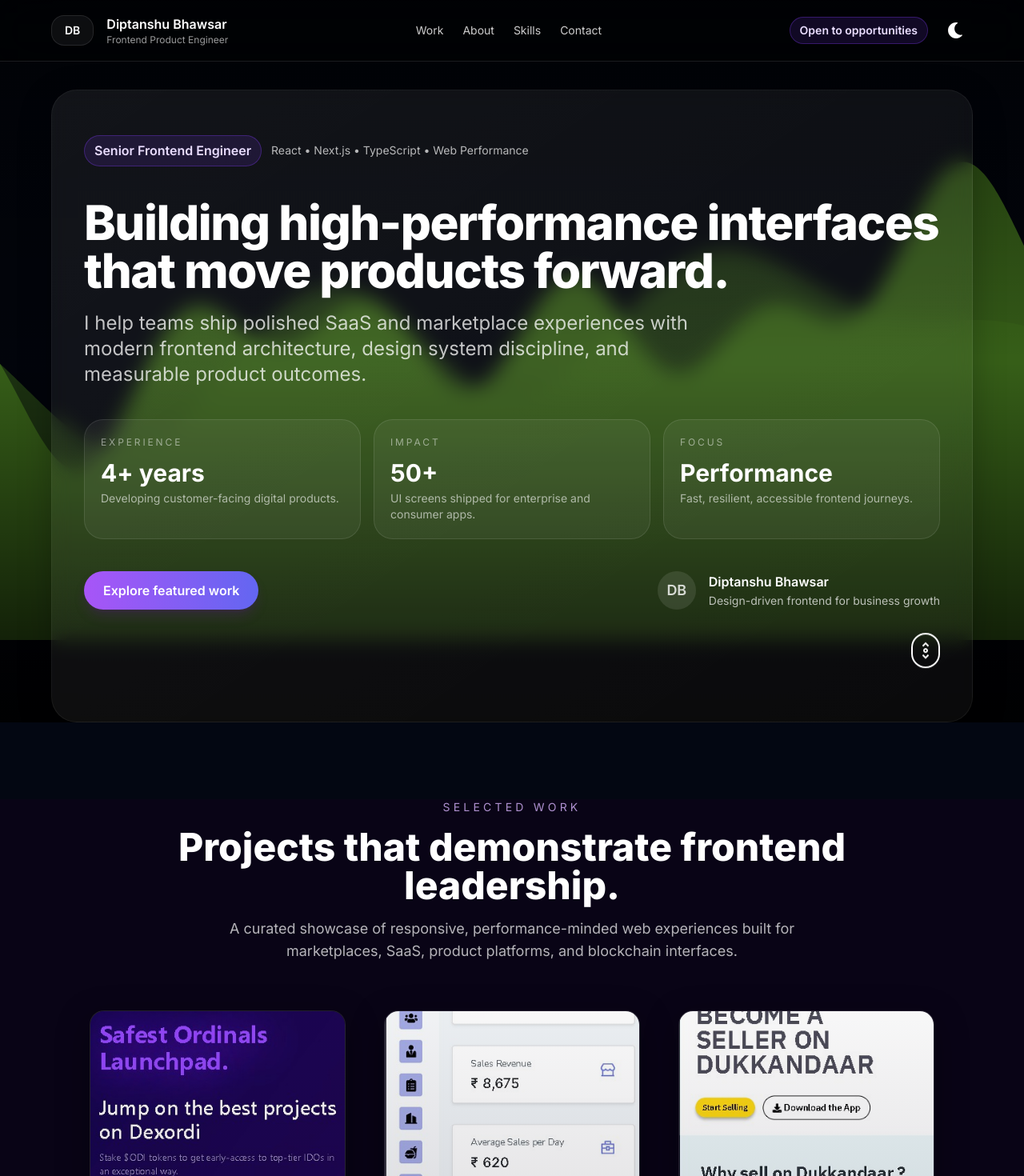
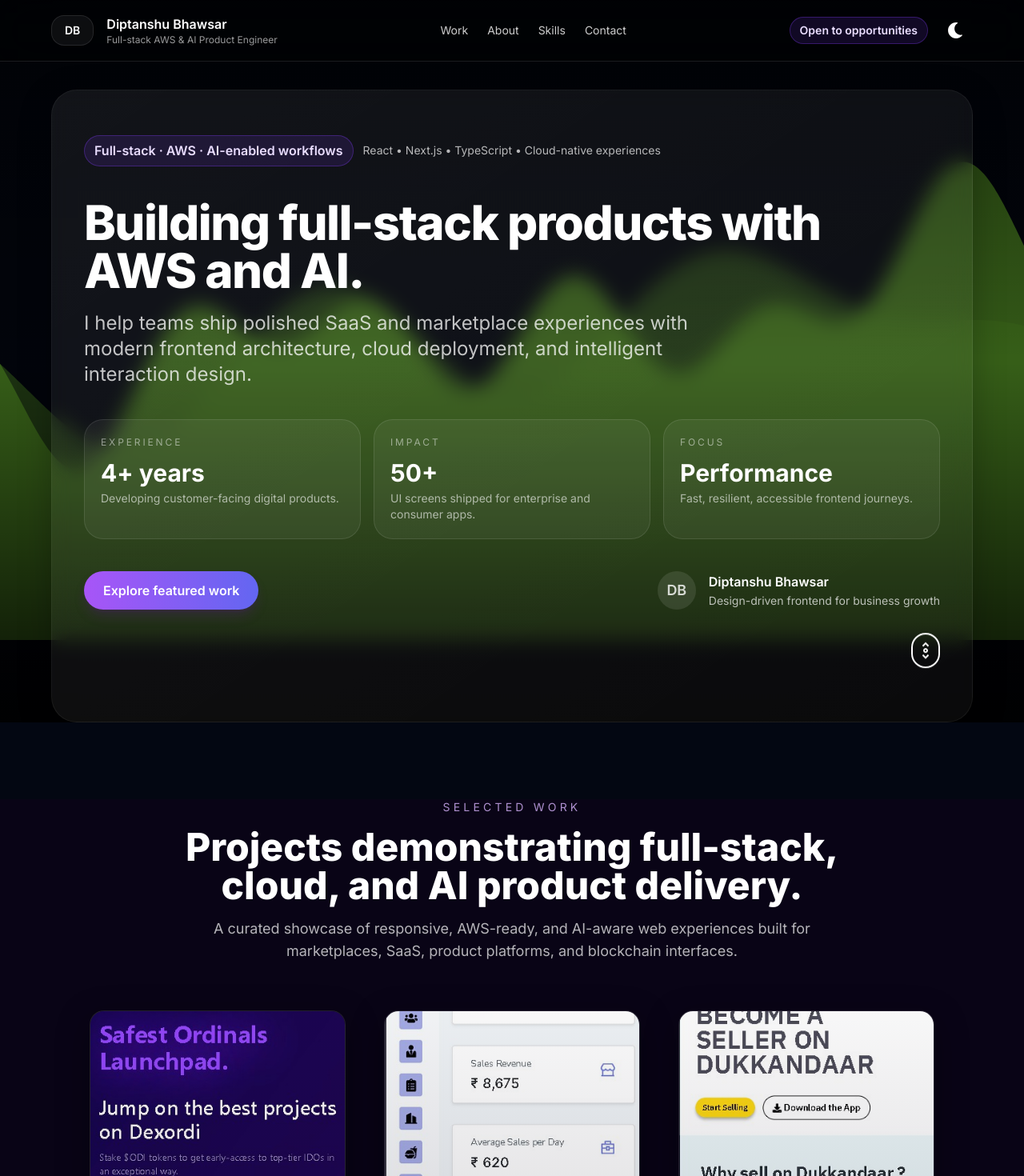
Before and after one commit to DiptanshuG/diptanshu-portfolio-site, a Next.js app: page / in a window 1280 px wide. Shown: the top 1470 px of the page at 80% size. Built offline with nearby package versions, Linux system fonts and the light colour scheme.

Commit message:
fix: update

```diff
--- a/src/app/layout.tsx
+++ b/src/app/layout.tsx
@@ -1,9 +1,9 @@
 import type { Metadata, Viewport } from "next";
 
 const APP_NAME = "Diptanshu Bhawsar";
-const APP_DEFAULT_TITLE = "Diptanshu Bhawsar | Frontend Product Engineer";
+const APP_DEFAULT_TITLE = "Diptanshu Bhawsar | Full-stack AWS & AI Product Engineer";
 const APP_TITLE_TEMPLATE = "%s | Diptanshu Bhawsar";
-const APP_DESCRIPTION = "Frontend product engineer with 4 years of experience building performance-first web products, design systems, and enterprise user experiences.";
+const APP_DESCRIPTION = "Full-stack developer with AWS and AI expertise, building modern web products and cloud-native frontend experiences.";
 import { Inter } from "next/font/google";
 import "./globals.css";
 
--- a/src/components/Header.tsx
+++ b/src/components/Header.tsx
@@ -18,7 +18,7 @@ const Header: React.FC<HeaderProps> = ({ theme, toggleTheme }) => {
             </div>
             <div>
               <p className="text-base font-semibold text-white">Diptanshu Bhawsar</p>
-              <p className="text-xs text-white/60">Frontend Product Engineer</p>
+              <p className="text-xs text-white/60">Full-stack AWS & AI Product Engineer</p>
             </div>
           </div>
 
--- a/src/components/home/Home.tsx
+++ b/src/components/home/Home.tsx
@@ -19,18 +19,18 @@ const Home: React.FC = () => {
                 <div className="section-shell w-full">
                     <div className="glass-surface rounded-[2rem] px-6 md:px-10 py-10 md:py-14 flex flex-col gap-10">
                         <div className="flex flex-wrap items-center gap-3 fade-in">
-                            <span className="pill">Senior Frontend Engineer</span>
+                            <span className="pill">Full-stack · AWS · AI-enabled workflows</span>
                             <span className="text-sm text-white/70">
-                                React • Next.js • TypeScript • Web Performance
+                                React • Next.js • TypeScript • Cloud-native experiences
                             </span>
                         </div>
 
                         <div className="flex flex-col gap-4 md:gap-5 fade-in">
                             <p className="text-4xl md:text-6xl font-extrabold tracking-tight text-white">
-                                Building high-performance interfaces that move products forward.
+                                Building full-stack products with AWS and AI.
                             </p>
                             <p className="text-lg md:text-2xl text-white/75 max-w-3xl">
-                                I help teams ship polished SaaS and marketplace experiences with modern frontend architecture, design system discipline, and measurable product outcomes.
+                                I help teams ship polished SaaS and marketplace experiences with modern frontend architecture, cloud deployment, and intelligent interaction design.
                             </p>
                         </div>
 
--- a/src/components/home/about/About.tsx
+++ b/src/components/home/about/About.tsx
@@ -42,11 +42,11 @@ const About: React.FC = () => {
               <p className="font-semibold text-2xl md:text-3xl">Hi there — I’m Diptanshu.</p>
 
               <p>
-                I am a frontend product engineer with 4 years of experience building enterprise-grade web applications and polished, high-conversion user interfaces.
+                I am a full-stack web engineer with AWS expertise and AI-enabled product experience, building modern applications that scale.
               </p>
 
               <p>
-                I bring product-focused engineering and design system discipline to every project, helping teams ship faster while maintaining performance, accessibility, and brand consistency.
+                I bring cloud-first engineering, design system discipline, and intelligent workflow design to help teams ship faster while maintaining performance, accessibility, and brand consistency.
               </p>
             </div>
 
@@ -55,8 +55,8 @@ const About: React.FC = () => {
                 <p className="text-sm uppercase tracking-[0.2em] text-white/60">Focus areas</p>
                 <ul className="mt-3 space-y-2 text-white/80 text-sm">
                   <li>React & Next.js applications</li>
-                  <li>Responsive UX with polished UI</li>
-                  <li>Performance-first frontend builds</li>
+                  <li>AWS-backed architecture and deployment</li>
+                  <li>AI-assisted product interactions</li>
                 </ul>
               </div>
               <div className="rounded-3xl border border-white/10 bg-white/5 p-5">
@@ -64,7 +64,7 @@ const About: React.FC = () => {
                 <ul className="mt-3 space-y-2 text-white/80 text-sm">
                   <li>Design system and component libraries</li>
                   <li>Accessible and scalable interfaces</li>
-                  <li>Strong collaboration with product teams</li>
+                  <li>Cloud-ready, performance-first web products</li>
                 </ul>
               </div>
             </div>
--- a/src/components/home/projects/Projects.tsx
+++ b/src/components/home/projects/Projects.tsx
@@ -158,7 +158,7 @@ const Projects: React.FC<ProjectsProps> = ({ sectionRef }) => {
       link: "http://agent360.io/",
       technologies: "React, Next.js, SaaS",
       description:
-        "Delivered a polished customer-facing platform for agent workflows and real-time service management.",
+        "Delivered a polished customer-facing platform for agent workflows, real-time service management, and AI-ready automation.",
     },
     {
       image: "https://image.thum.io/get/jpeg/buy.ca",
@@ -174,7 +174,7 @@ const Projects: React.FC<ProjectsProps> = ({ sectionRef }) => {
       link: "https://wordline.zerra.in/",
       technologies: "React, TypeScript, PWA",
       description:
-        "Developed a merchant portal with secure payment workflows and progressive web app capabilities.",
+        "Developed a merchant portal with secure payment workflows, progressive web app capabilities, and cloud-friendly commerce flows.",
     },
     {
       image: "https://image.thum.io/get/jpeg/mestokart.com",
@@ -225,10 +225,10 @@ const Projects: React.FC<ProjectsProps> = ({ sectionRef }) => {
             Selected work
           </p>
           <h2 className="text-4xl md:text-5xl font-extrabold text-white">
-            Projects that demonstrate frontend leadership.
+            Projects demonstrating full-stack, cloud, and AI product delivery.
           </h2>
           <p className="mt-4 text-white/70 max-w-3xl mx-auto text-base md:text-lg">
-            A curated showcase of responsive, performance-minded web experiences built for marketplaces, SaaS, product platforms, and blockchain interfaces.
+            A curated showcase of responsive, AWS-ready, and AI-aware web experiences built for marketplaces, SaaS, product platforms, and blockchain interfaces.
           </p>
         </div>
 
--- a/src/components/home/projects/ProjectsCards.css
+++ b/src/components/home/projects/ProjectsCards.css
@@ -128,3 +128,26 @@
     height: 380px;
   }
 }
+
+.project-image-fallback {
+  position: absolute;
+  inset: 0;
+  display: grid;
+  place-items: center;
+  background: radial-gradient(circle at top, rgba(124, 58, 237, 0.2), rgba(9, 4, 22, 0.95));
+  color: #f5f3ff;
+  padding: 1rem;
+  text-align: center;
+}
+
+.project-image-fallback span {
+  display: inline-flex;
+  align-items: center;
+  justify-content: center;
+  padding: 0.75rem 1rem;
+  border-radius: 999px;
+  border: 1px solid rgba(255, 255, 255, 0.12);
+  background: rgba(15, 23, 42, 0.72);
+  font-size: 0.95rem;
+  letter-spacing: 0.01em;
+}
--- a/src/components/home/projects/ProjectsCards.tsx
+++ b/src/components/home/projects/ProjectsCards.tsx
@@ -1,4 +1,4 @@
-import React from "react";
+import React, { useState } from "react";
 import Image, { StaticImageData } from "next/image";
 import "./ProjectsCards.css";
 
@@ -19,6 +19,7 @@ const ProjectsCards: React.FC<ProjectsCardsProps> = ({
   project,
   className,
 }) => {
+  const [imgError, setImgError] = useState(false);
   const isRemoteImage = typeof project.image === "string";
 
   return (
@@ -30,13 +31,14 @@ const ProjectsCards: React.FC<ProjectsCardsProps> = ({
       aria-label={`Open ${project.title}`}
     >
       <div className="project-image">
-        {isRemoteImage ? (
+        {isRemoteImage && !imgError ? (
           <img
             src={project.image as string}
             alt={project.title}
             className="project-image-img"
+            onError={() => setImgError(true)}
           />
-        ) : (
+        ) : !isRemoteImage ? (
           <Image
             src={project.image}
             alt={project.title}
@@ -44,6 +46,10 @@ const ProjectsCards: React.FC<ProjectsCardsProps> = ({
             unoptimized
             className="project-image-img"
           />
+        ) : (
+          <div className="project-image-fallback">
+            <span>Preview unavailable</span>
+          </div>
         )}
       </div>
       <div className="project-overlay" />
```
